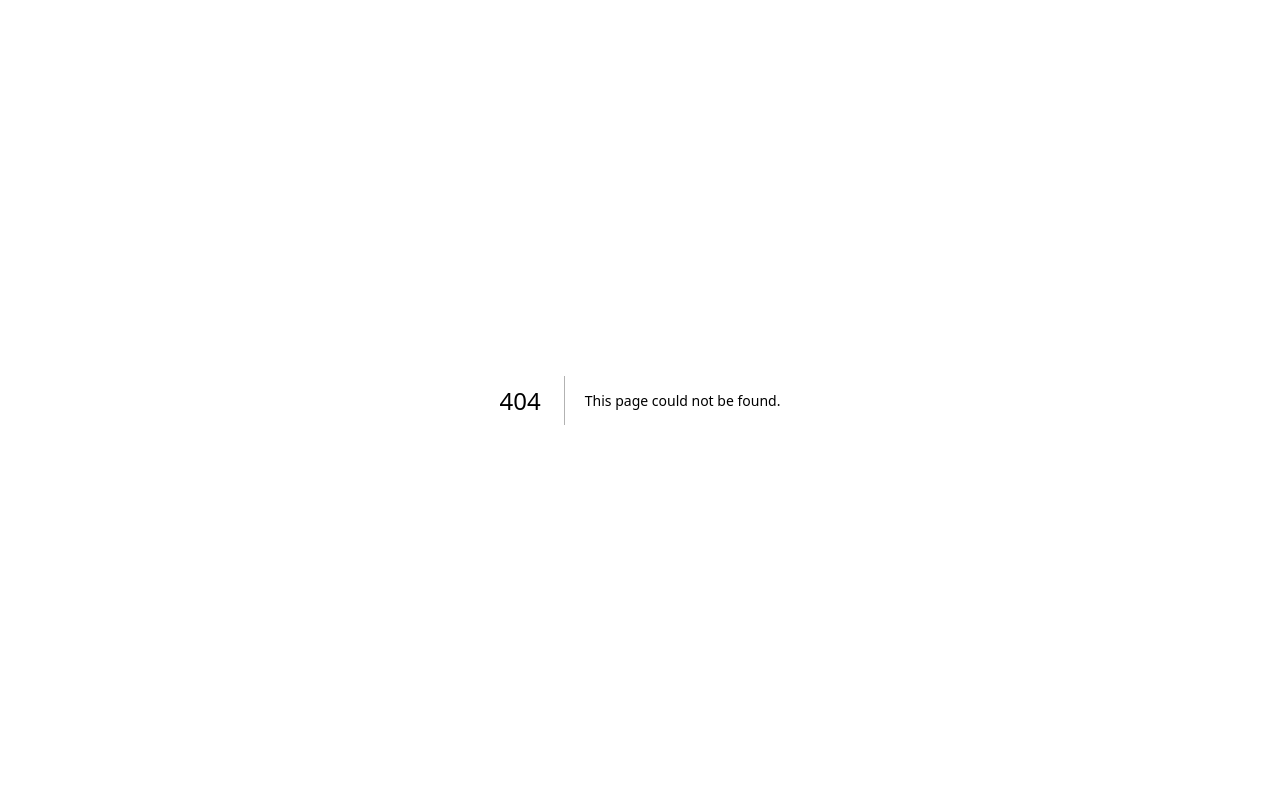
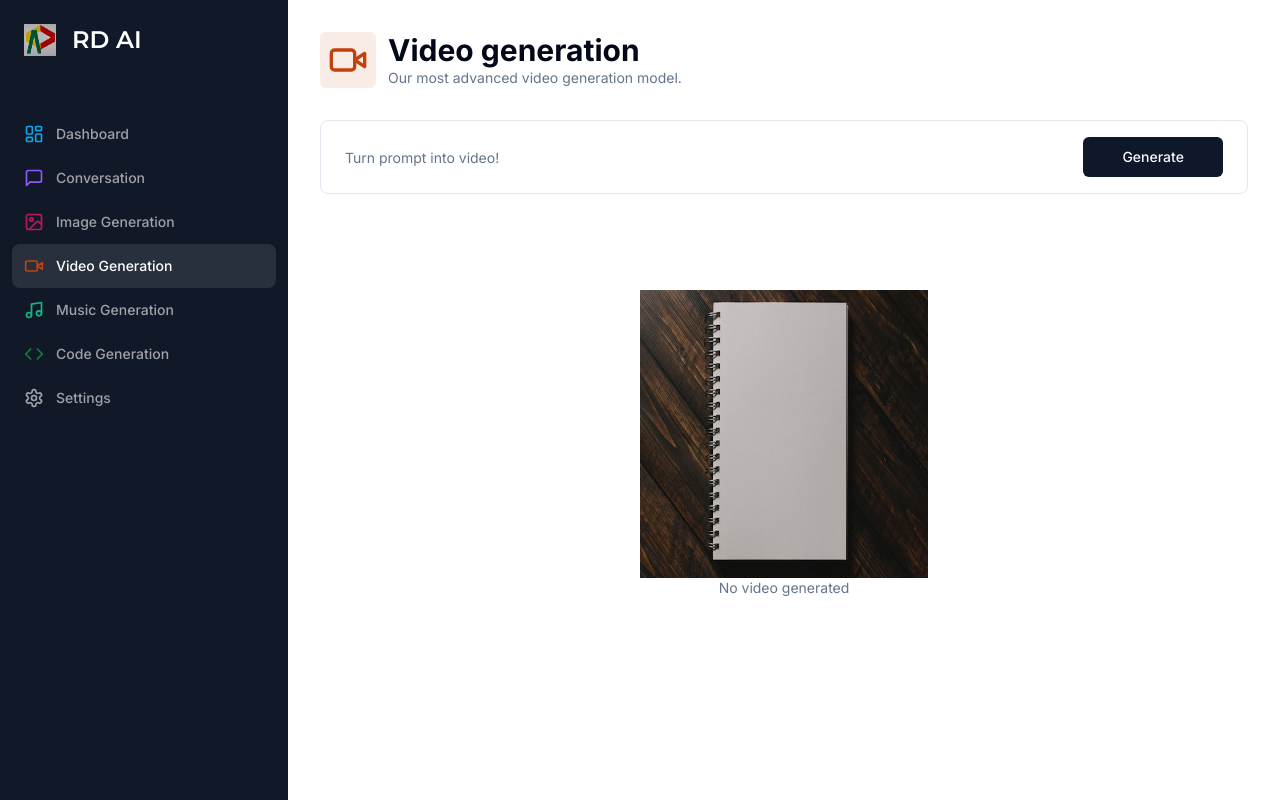
Before and after one commit to rafaldzielak/saas-ai, a Next.js app: page /video in a window 1280 px wide. Before the commit this address had no page. Built offline with nearby package versions, Linux system fonts and the light colour scheme.

Commit message:
[BE] Video generator API route

```diff
--- /dev/null
+++ b/app/(dashboard)/(routes)/video/page.tsx
@@ -0,0 +1,101 @@
+"use client";
+
+import Heading from "@/components/Heading";
+import { zodResolver } from "@hookform/resolvers/zod";
+import { VideoIcon } from "lucide-react";
+import { useForm } from "react-hook-form";
+import { VideoFormSchema, videoFormSchema } from "./constants";
+import { Form, FormControl, FormField, FormItem } from "@/components/ui/form";
+import { Input } from "@/components/ui/input";
+import { Button } from "@/components/ui/button";
+import axios from "axios";
+import { useRouter } from "next/navigation";
+import { useState } from "react";
+import Empty from "@/components/Empty";
+import Loader from "@/components/Loader";
+
+const VideoPage = () => {
+  const router = useRouter();
+  const [video, setVideo] = useState<string>();
+
+  const form = useForm<VideoFormSchema>({
+    resolver: zodResolver(videoFormSchema),
+    defaultValues: {
+      prompt: "",
+    },
+  });
+
+  const isLoading = form.formState.isSubmitting;
+
+  const onSubmit = async (values: VideoFormSchema) => {
+    try {
+      setVideo(undefined);
+      const response = await axios.post("/api/video", values);
+      setVideo(response.data[0]);
+      form.reset();
+    } catch (error) {
+      console.log(error);
+    } finally {
+      router.refresh();
+    }
+  };
+
+  return (
+    <div>
+      <Heading
+        title='Video generation'
+        description='Our most advanced video generation model.'
+        icon={VideoIcon}
+        iconColor='text-orange-700'
+        bgColor='bg-orange-700/10'
+      />
+      <div className='px-4 lg:px-8'>
+        <div>
+          <Form {...form}>
+            <form
+              onSubmit={form.handleSubmit(onSubmit)}
+              className='rounded-lg border w-full p-4 px-3 md:px-6 focus-within:shadow-sm grid grid-cols-12 gap-2'>
+              <FormField
+                name='prompt'
+                render={({ field }) => (
+                  <FormItem className='col-span-12 lg:col-span-10'>
+                    <FormControl className='m-0 p-0'>
+                      <Input
+                        className='border-0 outline-none focus-visible:ring-0 focus-visible::ring-transparent'
+                        disabled={isLoading}
+                        placeholder='Turn prompt into video!'
+                        {...field}
+                      />
+                    </FormControl>
+                  </FormItem>
+                )}
+              />
+              <Button className='col-span-12 lg:col-span-2 w-full' disabled={isLoading}>
+                Generate
+              </Button>
+            </form>
+          </Form>
+        </div>
+        <div className='space-y-4 mt-4'>
+          {isLoading && (
+            <div className='p-8 rounded-lg w-full flex items-center justify-center bg-muted'>
+              <Loader />
+            </div>
+          )}
+          {!video && !isLoading && (
+            <div>
+              <Empty label='No video generated' />
+            </div>
+          )}
+          {video && (
+            <video controls className='w-full aspect-video mt-8 rounded-lg border bg-black'>
+              <source src={video} />
+            </video>
+          )}
+        </div>
+      </div>
+    </div>
+  );
+};
+
+export default VideoPage;
```
